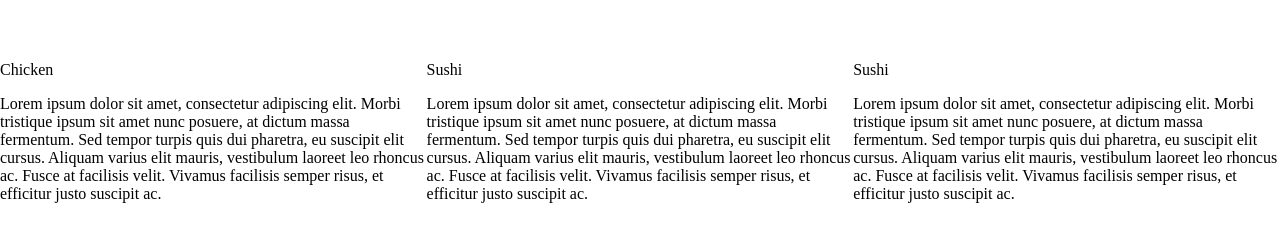
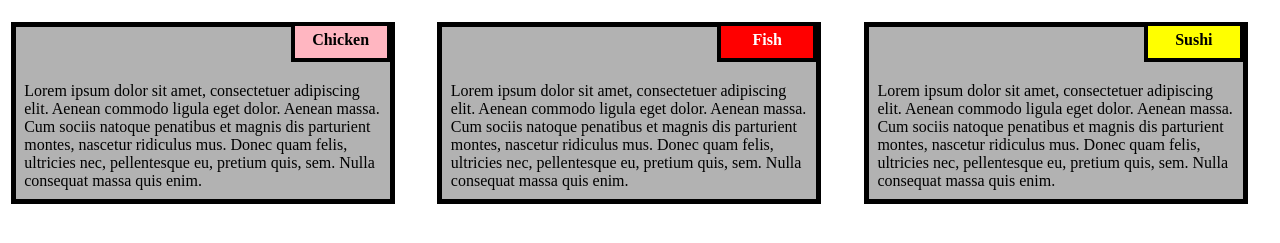
Before and after one commit to defalt-101/Coursera-HTML-CSS-JS-JHU, a plain HTML site: page module2-solution/index.html in a window 1280 px wide. Shown: the part 95-338 px from the top of the page. Drawn offline with Linux system fonts and the light colour scheme; files that its build step writes are made by us from their sources.

Commit message:
Module2 - Solution

```diff
--- a/module2-solution/index.html
+++ b/module2-solution/index.html
@@ -7,42 +7,31 @@
 
 	<meta name="viewport" content="width=device-width, initial-scale=1">
 
-	<link rel="stylesheet" type="text/css" href="css/style.css">
+	<link rel="stylesheet" type="text/css" href="style.css">
 	<title>Module 2 Solution</title>
 </head>
 <body>
 	<h1>Our Menu</h1>
-	<div class="row">
-	<div class="container col-lg-4 col-md-6 col-sm-12">
-		<section>
-		<div id="chicken">
-			Chicken
-		</div>
-		<p>
-			Lorem ipsum dolor sit amet, consectetur adipiscing elit. Morbi tristique ipsum sit amet nunc posuere, at dictum massa fermentum. Sed tempor turpis quis dui pharetra, eu suscipit elit cursus. Aliquam varius elit mauris, vestibulum laoreet leo rhoncus ac. Fusce at facilisis velit. Vivamus facilisis semper risus, et efficitur justo suscipit ac.
-		</p>
-		</section>
-	</div>
-	<div class="container col-lg-4 col-md-6 col-sm-12">
-		<section>
-		<div id="sushi">
-			Sushi
-		</div>
-		<p>
-			Lorem ipsum dolor sit amet, consectetur adipiscing elit. Morbi tristique ipsum sit amet nunc posuere, at dictum massa fermentum. Sed tempor turpis quis dui pharetra, eu suscipit elit cursus. Aliquam varius elit mauris, vestibulum laoreet leo rhoncus ac. Fusce at facilisis velit. Vivamus facilisis semper risus, et efficitur justo suscipit ac.
-		</p>
-		</section>
-	</div>
-	<div class="container col-lg-4 col-md-12 col-sm-12">
-		<section>
-		<div id="sushi">
-			Sushi
-		</div>
-		<p>
-			Lorem ipsum dolor sit amet, consectetur adipiscing elit. Morbi tristique ipsum sit amet nunc posuere, at dictum massa fermentum. Sed tempor turpis quis dui pharetra, eu suscipit elit cursus. Aliquam varius elit mauris, vestibulum laoreet leo rhoncus ac. Fusce at facilisis velit. Vivamus facilisis semper risus, et efficitur justo suscipit ac.
-		</p>
-		</section>
-	</div>
-	</div>
+	<div class="col-lg-4 col-md-6 col-sm-12">
+  	<div class="box">
+  		<p class="content-name chicken">Chicken</p>
+  		<p class="content">Lorem ipsum dolor sit amet, consectetuer adipiscing elit. Aenean commodo ligula eget dolor. Aenean massa. Cum sociis natoque penatibus et magnis dis parturient montes, nascetur ridiculus mus. Donec quam felis, ultricies nec, pellentesque eu, pretium quis, sem. Nulla consequat massa quis enim.</p>
+  	</div>
+  </div>
+
+  <div class="col-lg-4 col-md-6 col-sm-12">
+  	<div class="box">
+   		<p class="content-name fish">Fish</p>
+   		<p class="content">Lorem ipsum dolor sit amet, consectetuer adipiscing elit. Aenean commodo ligula eget dolor. Aenean massa. Cum sociis natoque penatibus et magnis dis parturient montes, nascetur ridiculus mus. Donec quam felis, ultricies nec, pellentesque eu, pretium quis, sem. Nulla consequat massa quis enim.</p>
+  	</div>
+  </div>
+
+  <div class="col-lg-4 col-md-12 col-sm-12">
+  	<div class="box">
+  		<p class="content-name sushi">Sushi</p>
+  		<p class="content">Lorem ipsum dolor sit amet, consectetuer adipiscing elit. Aenean commodo ligula eget dolor. Aenean massa. Cum sociis natoque penatibus et magnis dis parturient montes, nascetur ridiculus mus. Donec quam felis, ultricies nec, pellentesque eu, pretium quis, sem. Nulla consequat massa quis enim.</p>
+  	</div>
+  </div>
+
 </body>
 </html>
```
